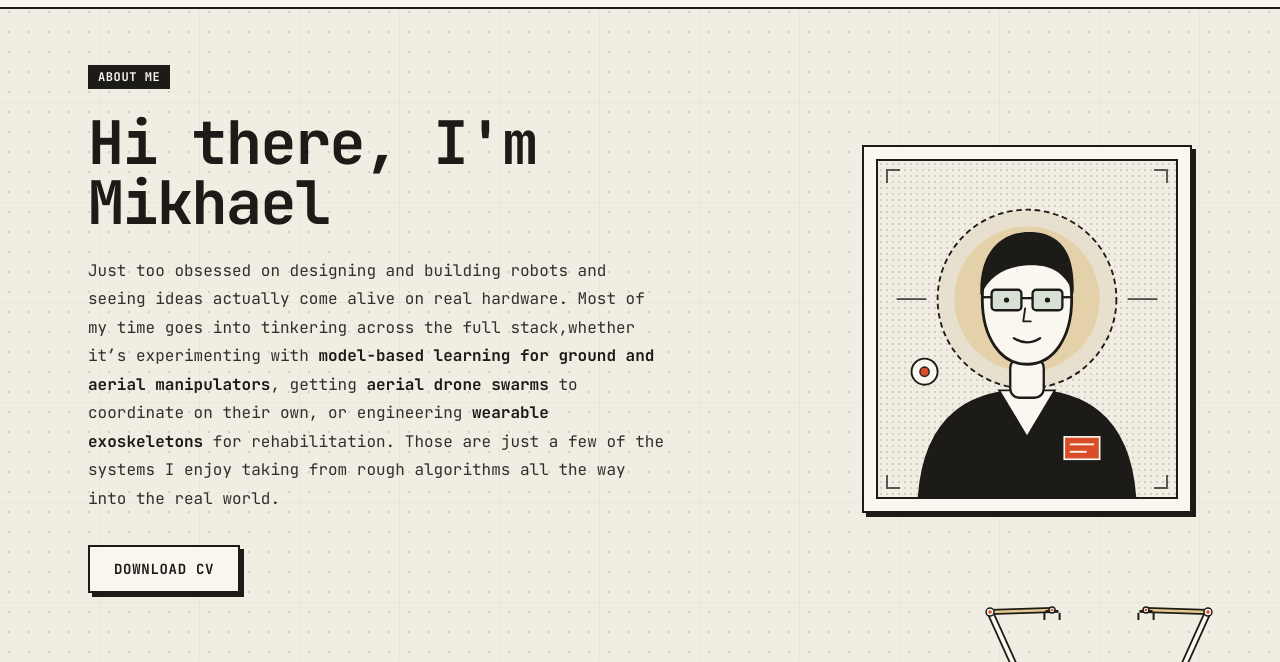
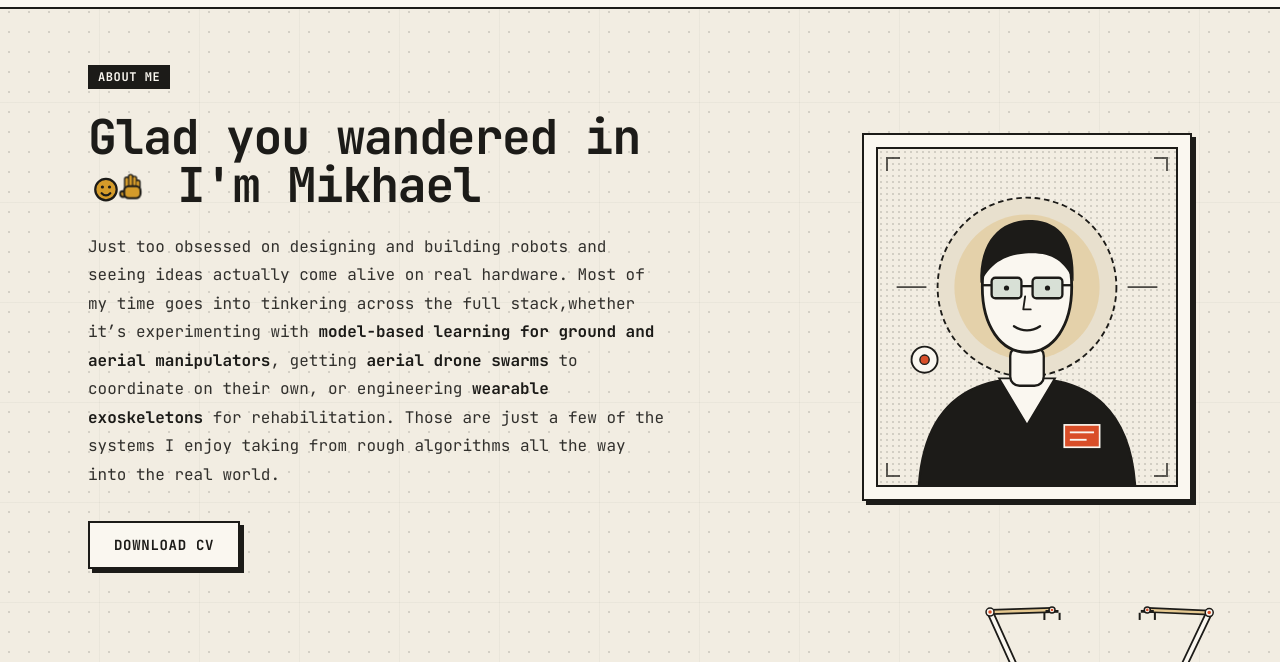
Before and after one commit to MikhaelSunil/mikhaelsunil.github.io, a plain HTML site: page index.html in a window 1280 px wide. Shown: the part 97-759 px from the top of the page. Drawn offline with nearby package versions, Linux system fonts and the light colour scheme.

Commit message:
New hero heading with a waving smiley
Heading is now "Glad you wandered in {wave} I'm Mikhael".

The smiley is inline SVG drawn in the site's own linework — amber fill, ink
outline, same as the theme switch — rather than an emoji, which would ignore
the palette and render in full colour against a restrained page. It picks up
dark mode through the same attribute remapping as the other artwork.

- heroHeading understands a {wave} token, so the content file stays readable
  and the markup lives in render.js.
- The hand pivots at the wrist and waves on a 2.4s loop with a rest between,
  using an absolute transform-origin in viewBox units rather than
  transform-box: fill-box, which some browsers get wrong on a <g>. Stilled
  under prefers-reduced-motion.
- Heading drops from text-5xl/6xl to text-4xl/5xl with looser leading, since
  the new line is three times longer and mono is wide; at the old size it ate
  the hero.
- The SVG carries role="img" and aria-label="waving hello", so the heading
  still reads as a sentence to a screen reader.

Geometry checked by rasterising it at rest and mid-wave: the hand reads as a
hand, the thumb clears the face, and the pivot does not swing through it.

Co-Authored-By: Claude Opus 5 <noreply@anthropic.com>
Claude-Session: https://claude.ai/code/session_014vBxw3rFEn1rtWVUShCqSB

```diff
--- a/assets/css/style.css
+++ b/assets/css/style.css
@@ -250,6 +250,7 @@ body, .retro-card, .retro-btn, .nav-crate, header, .gallery-figure {
 [data-theme="dark"] svg [fill="#2D6A4F"]   { fill: rgb(var(--c-scope)); }
 [data-theme="dark"] svg [stroke="#1C1B18"] { stroke: rgb(var(--c-ink)); }
 [data-theme="dark"] svg [stroke="#FAF7F0"] { stroke: rgb(var(--c-cream)); }
+[data-theme="dark"] svg [stroke="#D49B2A"] { stroke: rgb(var(--c-amber)); }
 
 /* =========================================================
    LIGHT / DARK SWITCH + SMILEY  (top right of the header)
@@ -301,6 +302,38 @@ body, .retro-card, .retro-btn, .nav-crate, header, .gallery-figure {
   .theme-knob, body, .retro-card, .retro-btn, .nav-crate, header { transition: none; }
 }
 
+
+/* =========================================================
+   THE WAVING SMILEY IN THE HERO HEADING  ({wave} in site.js)
+   ========================================================= */
+.hero-wave {
+  display: inline-block;
+  width: 1.08em;
+  height: 0.88em;
+  vertical-align: -0.1em;
+  margin: 0 0.1em;
+}
+@keyframes msWave {
+  0%   { transform: rotate(0deg); }
+  8%   { transform: rotate(16deg); }
+  18%  { transform: rotate(-9deg); }
+  28%  { transform: rotate(16deg); }
+  38%  { transform: rotate(-9deg); }
+  48%  { transform: rotate(13deg); }
+  58%, 100% { transform: rotate(0deg); }
+}
+.hero-wave .wave-hand {
+  /* SVG elements default to transform-box: view-box, so the origin is in
+     viewBox units — the wrist, at the bottom of the palm. Avoids the
+     transform-box: fill-box quirks some browsers have on <g>. */
+  transform-origin: 45px 35px;
+  animation: msWave 2.4s ease-in-out infinite;
+  will-change: transform;
+}
+@media (prefers-reduced-motion: reduce) {
+  .hero-wave .wave-hand { animation: none; }
+}
+
 /* =========================================================
    PRINT STYLES FOR 1-PAGE CV MODAL
    ========================================================= */
--- a/assets/js/render.js
+++ b/assets/js/render.js
@@ -16,6 +16,29 @@ window.MSRender = (function () {
   }
 
   function mount(id) { return document.getElementById(id); }
+
+  /* Writing {wave} anywhere in heroHeading drops in the smiley-with-waving-
+     hand below. Drawn in the site's own linework so it themes with
+     everything else — an emoji would ignore the palette. */
+  var WAVE_SVG = '' +
+    '<svg class="hero-wave" viewBox="0 0 60 44" role="img" aria-label="waving hello" xmlns="http://www.w3.org/2000/svg">' +
+      '<circle cx="15" cy="26" r="12.4" fill="#D49B2A" stroke="#1C1B18" stroke-width="2.6" />' +
+      '<circle cx="10.9" cy="23" r="1.85" fill="#1C1B18" />' +
+      '<circle cx="19.1" cy="23" r="1.85" fill="#1C1B18" />' +
+      '<path d="M10 30.3 Q15 35.4 20 30.3" fill="none" stroke="#1C1B18" stroke-width="2.6" stroke-linecap="round" />' +
+      '<g class="wave-hand">' +
+        '<g fill="none" stroke-linecap="round">' +
+          '<path d="M39 25 L39 14 M43.5 25 L43.5 11 M48 25 L48 13 M52 26 L52 17.5" stroke="#1C1B18" stroke-width="6.4" />' +
+          '<path d="M39 25 L39 14 M43.5 25 L43.5 11 M48 25 L48 13 M52 26 L52 17.5" stroke="#D49B2A" stroke-width="3.2" />' +
+        '</g>' +
+        '<path d="M36 28 Q31 26.8 31.4 31.2 Q31.9 35.2 36.5 34.2" fill="#D49B2A" stroke="#1C1B18" stroke-width="2.3" stroke-linejoin="round" />' +
+        '<rect x="36" y="22" width="19" height="14" rx="5.5" fill="#D49B2A" stroke="#1C1B18" stroke-width="2.4" />' +
+      '</g>' +
+    '</svg>';
+
+  function expandTokens(text) {
+    return String(text == null ? '' : text).split('{wave}').join(WAVE_SVG);
+  }
 
   // Badge pill colour presets
   var BADGE = {
@@ -444,7 +467,7 @@ window.MSRender = (function () {
         '<span class="px-2.5 py-1 bg-ink text-cream font-bold uppercase tracking-wider">' + S.kicker + '</span>'));
     }
     var nameBlock = el('div', 'space-y-2');
-    nameBlock.appendChild(el('h1', 'font-display font-bold text-5xl sm:text-6xl leading-[0.98] tracking-tight text-ink', S.heroHeading || S.name || ''));
+    nameBlock.appendChild(el('h1', 'font-display font-bold text-4xl sm:text-5xl leading-[1.06] tracking-tight text-ink', expandTokens(S.heroHeading || S.name || '')));
     if (S.tagline && S.showTaglineInHero !== false) {
       nameBlock.appendChild(el('p', 'font-mono text-sm sm:text-base font-bold text-signal uppercase tracking-wide pt-1', S.tagline));
     }
--- a/content/site.js
+++ b/content/site.js
@@ -21,9 +21,9 @@ window.SITE = {
   name: "Mikhael Sunil",
 
   /* The big heading in the hero. Delete this line and the hero falls back
-     to showing "name" above. It renders in capitals; to allow lower case,
-     remove the word "uppercase" from the h1 class in assets/js/render.js. */
-  heroHeading: "Hi there, I'm Mikhael",
+     to showing "name" above.
+     Write {wave} anywhere in it to drop in the little waving smiley. */
+  heroHeading: "Glad you wandered in {wave} I'm Mikhael",
 
   /* The small dark badge above the heading. */
   kicker: "ABOUT ME",
```
Also changed, not shown: 1 other file.
